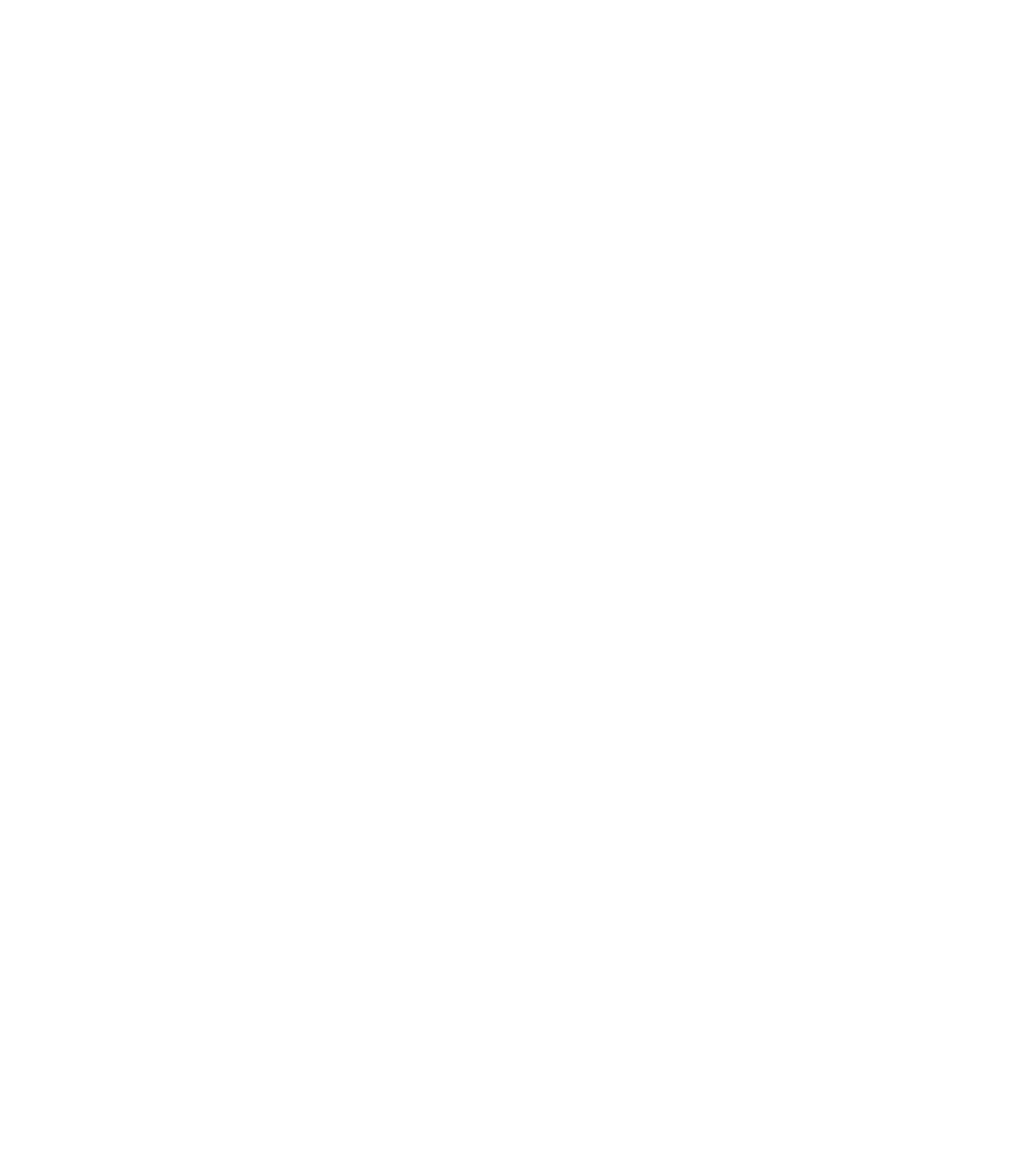
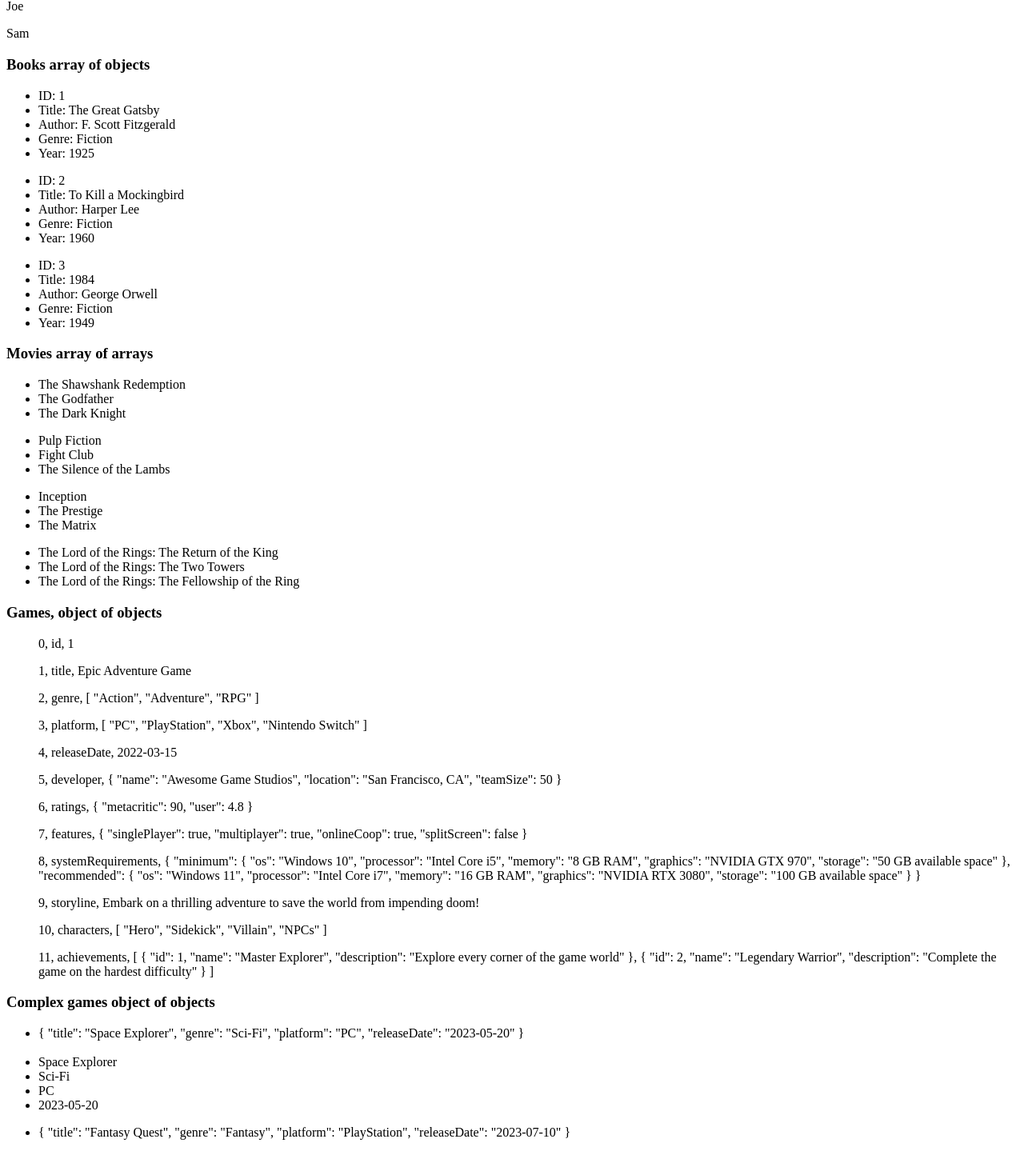
Before and after one commit to jumistrandberg/vue-tutorial-with-comments, a Vue app: page / in a window 1280 px wide. Shown: the part 2156-3600 px from the top of the page at 80% size. Before the commit the page ends 2095 px from the top, so only its background shows below. Built offline with nearby package versions, Linux system fonts and the light colour scheme.

Commit message:
Adds v-for iteration component

```diff
--- a/src/App.vue
+++ b/src/App.vue
@@ -11,6 +11,8 @@ import ReactiveComponent from "./components/ReactiveComponent.vue";
 import RefComponent from "./components/RefComponent.vue";
 import ComputedProperties from "./components/ComputedProperties.vue";
 import ConditionalRendering from "./components/ConditionalRendering.vue";
+import IterationComponent from "./components/IterationComponent.vue";
+
 </script>
 
 <template>
@@ -26,6 +28,7 @@ import ConditionalRendering from "./components/ConditionalRendering.vue";
   <RefComponent />
   <ComputedProperties />
   <ConditionalRendering />
+  <IterationComponent />
 </template>
 
 <style scoped></style>
--- /dev/null
+++ b/src/components/IterationComponent.vue
@@ -0,0 +1,165 @@
+<script setup>
+import { ref } from "vue";
+let people = ref(["Alex", "Joe", "Sam"]);
+const books = ref([
+  {
+    id: 1,
+    title: "The Great Gatsby",
+    author: "F. Scott Fitzgerald",
+    genre: "Fiction",
+    year: 1925,
+  },
+  {
+    id: 2,
+    title: "To Kill a Mockingbird",
+    author: "Harper Lee",
+    genre: "Fiction",
+    year: 1960,
+  },
+  {
+    id: 3,
+    title: "1984",
+    author: "George Orwell",
+    genre: "Fiction",
+    year: 1949,
+  },
+]);
+
+const movies = ref([
+  ["The Shawshank Redemption", "The Godfather", "The Dark Knight"],
+  ["Pulp Fiction", "Fight Club", "The Silence of the Lambs"],
+  ["Inception", "The Prestige", "The Matrix"],
+  [
+    "The Lord of the Rings: The Return of the King",
+    "The Lord of the Rings: The Two Towers",
+    "The Lord of the Rings: The Fellowship of the Ring",
+  ],
+]);
+
+const games = ref({
+  id: 1,
+  title: 'Epic Adventure Game',
+  genre: ['Action', 'Adventure', 'RPG'],
+  platform: ['PC', 'PlayStation', 'Xbox', 'Nintendo Switch'],
+  releaseDate: '2022-03-15',
+  developer: {
+    name: 'Awesome Game Studios',
+    location: 'San Francisco, CA',
+    teamSize: 50
+  },
+  ratings: {
+    metacritic: 90,
+    user: 4.8
+  },
+  features: {
+    singlePlayer: true,
+    multiplayer: true,
+    onlineCoop: true,
+    splitScreen: false
+  },
+  systemRequirements: {
+    minimum: {
+      os: 'Windows 10',
+      processor: 'Intel Core i5',
+      memory: '8 GB RAM',
+      graphics: 'NVIDIA GTX 970',
+      storage: '50 GB available space'
+    },
+    recommended: {
+      os: 'Windows 11',
+      processor: 'Intel Core i7',
+      memory: '16 GB RAM',
+      graphics: 'NVIDIA RTX 3080',
+      storage: '100 GB available space'
+    }
+  },
+  storyline: 'Embark on a thrilling adventure to save the world from impending doom!',
+  characters: ['Hero', 'Sidekick', 'Villain', 'NPCs'],
+  achievements: [
+    { id: 1, name: 'Master Explorer', description: 'Explore every corner of the game world' },
+    { id: 2, name: 'Legendary Warrior', description: 'Complete the game on the hardest difficulty' }
+  ]
+})
+
+const complexGamesObj = ref({
+  game1: {
+    title: 'Space Explorer',
+    genre: 'Sci-Fi',
+    platform: 'PC',
+    releaseDate: '2023-05-20'
+  },
+  game2: {
+    title: 'Fantasy Quest',
+    genre: 'Fantasy',
+    platform: 'PlayStation',
+    releaseDate: '2023-07-10'
+  },
+  movie1: {
+    title: 'Inception',
+    director: 'Christopher Nolan',
+    genre: 'Sci-Fi',
+    releaseDate: '2010-07-16'
+  },
+  movie2: {
+    title: 'The Shawshank Redemption',
+    director: 'Frank Darabont',
+    genre: 'Drama',
+    releaseDate: '1994-09-23'
+  },
+  book1: {
+    title: 'Dune',
+    author: 'Frank Herbert',
+    genre: 'Science Fiction',
+    publicationYear: 1965
+  },
+  book2: {
+    title: 'To Kill a Mockingbird',
+    author: 'Harper Lee',
+    genre: 'Fiction',
+    publicationYear: 1960
+  }
+})
+</script>
+
+<template>
+  // Index is optional but good practice to use it to avoid issues with
+  duplicate keys // Bind the index to the key attribute with shorthand for
+  v-bind
+  <p v-for="(person, index) in people" :key="index">{{ person }}</p>
+
+  <h3>Books array of objects</h3>
+  <ul v-for="({ id, title, author, genre, year }, index) in books" :key="index">
+    <li>ID: {{ id }}</li>
+    <li>Title: {{ title }}</li>
+    <li>Author: {{ author }}</li>
+    <li>Genre: {{ genre }}</li>
+    <li>Year: {{ year }}</li>
+  </ul>
+
+  <h3>Movies array of arrays</h3>
+  <ul v-for="(movie, index) in movies" :key="index">
+    <li v-for="(m, index) in movie" :key="index">{{ m }}</li>
+  </ul>
+
+  <h3>Games, object of objects</h3>
+  <ul v-for="(value, keys, index) in games" :key="index">
+    {{
+      index
+    }},
+    {{
+      keys
+    }},
+    {{
+      value
+    }}
+  </ul>
+
+  <h3>Complex games object of objects</h3>
+  <ul v-for="(game, index) in complexGamesObj" :key="index">
+    <!-- Getting all objects  -->
+     <li>{{ game }}</li>
+     <br />
+     <!-- Getting single value from object  -->
+      <li v-for="(property, i) in game" :key="i">{{ property }}</li>
+  </ul>
+</template>
```
